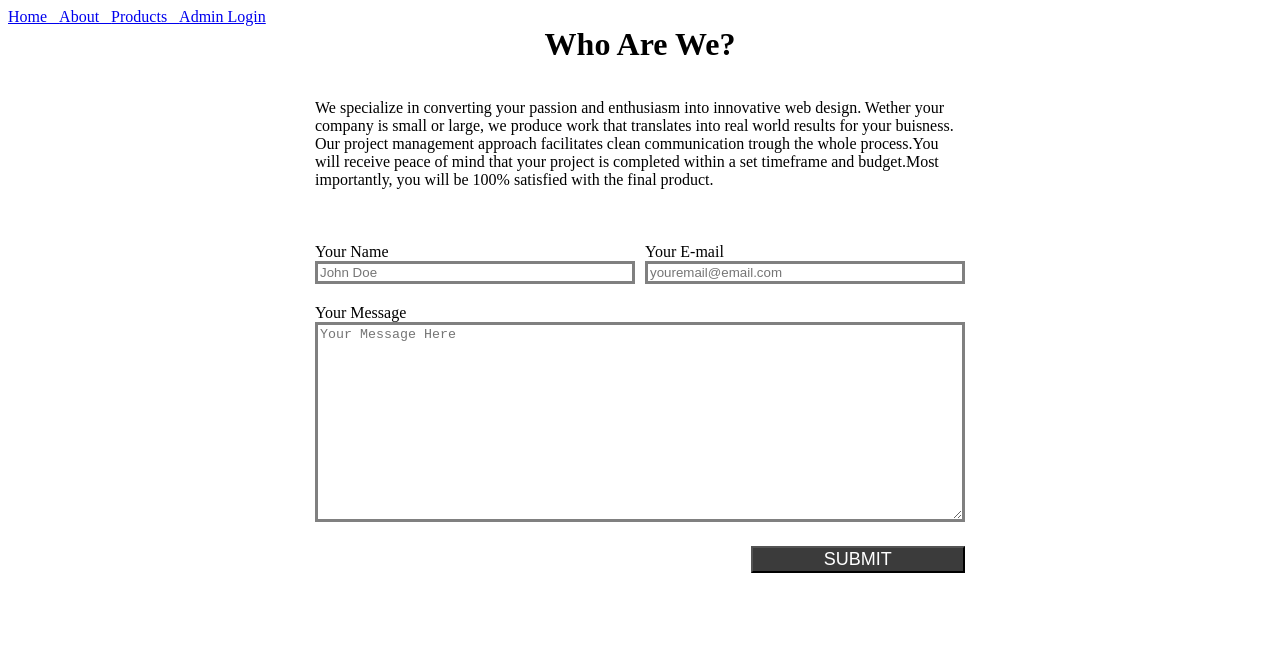
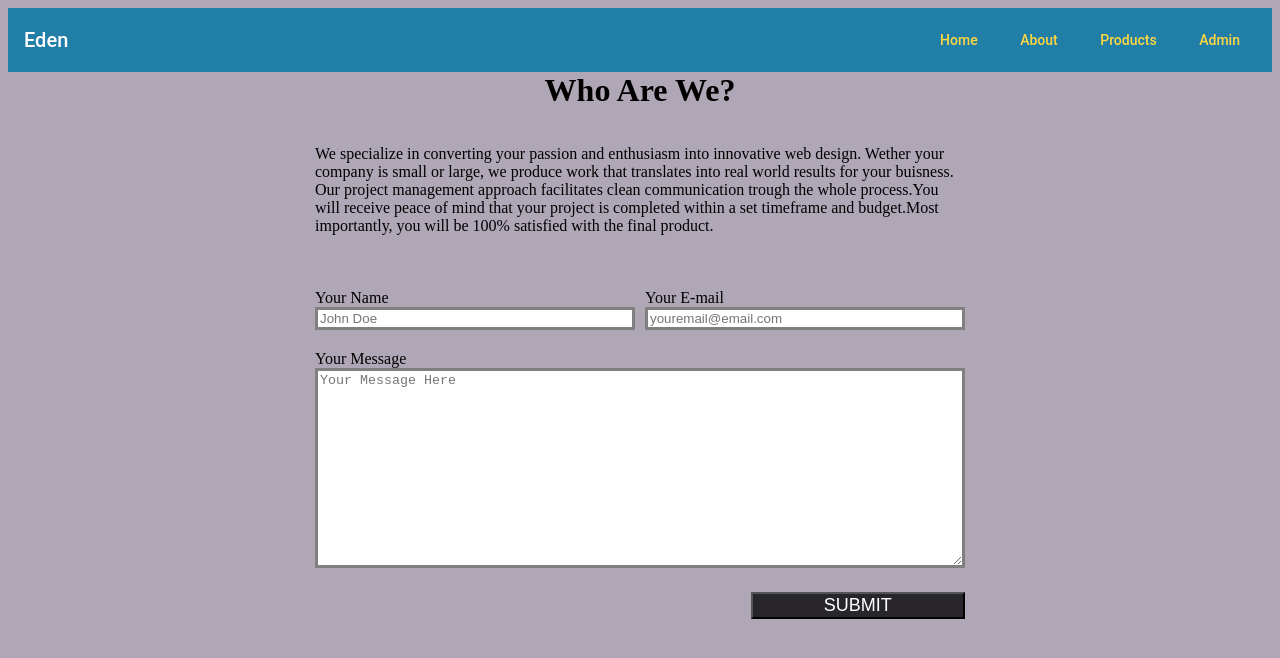
Before and after one commit to bcParker/GardenApp, an Angular app: page /about in a window 1280 px wide. Shown: the top 658 px of the page. Built offline with nearby package versions, Linux system fonts and the light colour scheme.

Commit message:
CP: styling

```diff
--- a/package.json
+++ b/package.json
@@ -11,15 +11,18 @@
   },
   "private": true,
   "dependencies": {
-    "@angular/animations": "~8.2.0",
+    "@angular/animations": "^8.2.2",
+    "@angular/cdk": "^8.1.2",
     "@angular/common": "~8.2.0",
     "@angular/compiler": "~8.2.0",
     "@angular/core": "~8.2.0",
     "@angular/forms": "~8.2.0",
+    "@angular/material": "^8.1.2",
     "@angular/platform-browser": "~8.2.0",
     "@angular/platform-browser-dynamic": "~8.2.0",
     "@angular/router": "~8.2.0",
     "angular-in-memory-web-api": "^0.8.0",
+    "hammerjs": "^2.0.8",
     "rxjs": "~6.4.0",
     "tslib": "^1.10.0",
     "zone.js": "~0.9.1"
--- a/src/app/app.component.css
+++ b/src/app/app.component.css
@@ -0,0 +1,8 @@
+.navbar {
+	justify-content: space-between;
+	background-color: #217FA7;
+}
+
+.button {
+	text-align: center;
+}
--- a/src/app/app.component.html
+++ b/src/app/app.component.html
@@ -1,7 +1,18 @@
-<nav>
+<mat-toolbar color='primary' class='navbar'>
+  <div>Eden</div>
+  <div>
+    <button mat-button routerLink='/home' color='accent' class='button'>Home &nbsp;&nbsp;</button>
+    <button mat-button routerLink='/about' color='accent' class='button'>About &nbsp;&nbsp;</button>
+    <button mat-button routerLink='/products' color='accent' class='button'>Products &nbsp;&nbsp;</button>
+    <button mat-button routerLink='/admin' color='accent' class='button'>Admin</button>
+  </div>
+</mat-toolbar>
+
+<!-- <nav>
   <a routerLink='/home'>Home &nbsp;&nbsp;</a>
   <a routerLink='/about'>About &nbsp;&nbsp;</a>
   <a routerLink='/products'>Products &nbsp;&nbsp;</a>
   <a routerLink='/admin'>Admin Login</a>
-</nav>
+</nav> -->
+
 <router-outlet></router-outlet>
--- a/src/app/product.service.ts
+++ b/src/app/product.service.ts
@@ -1,7 +1,7 @@
 import { Injectable } from '@angular/core';
 import { Observable, of } from 'rxjs';
 import { HttpClient, HttpHeaders } from '@angular/common/http';
-//import { catchError, map, tap } from 'rxjs/operators';
+import { catchError, map, tap } from 'rxjs/operators';
 import { Product } from './product';
 
 
--- a/src/index.html
+++ b/src/index.html
@@ -7,6 +7,7 @@
 
   <meta name="viewport" content="width=device-width, initial-scale=1">
   <link rel="icon" type="image/x-icon" href="favicon.ico">
+  <link href='https://fonts.googleapis.com/icon?family=Material+Icons' rel='stylesheet'>
 </head>
 <body>
   <app-root></app-root>
--- a/src/main.ts
+++ b/src/main.ts
@@ -3,6 +3,7 @@ import { platformBrowserDynamic } from '@angular/platform-browser-dynamic';
 
 import { AppModule } from './app/app.module';
 import { environment } from './environments/environment';
+import 'hammerjs';
 
 if (environment.production) {
   enableProdMode();
--- a/src/styles.css
+++ b/src/styles.css
@@ -1 +1,6 @@
 /* You can add global styles to this file, and also import other style files */
+@import '@angular/material/prebuilt-themes/deeppurple-amber.css';
+
+html {
+	background-color: rgb(175, 167, 182);
+}
```
Also changed, not shown: src/app/app.module.ts (+6 -1 lines), src/app/material.module.ts (added, +27 -0 lines), 1 other file (tests, documents, lock files or other folders).
